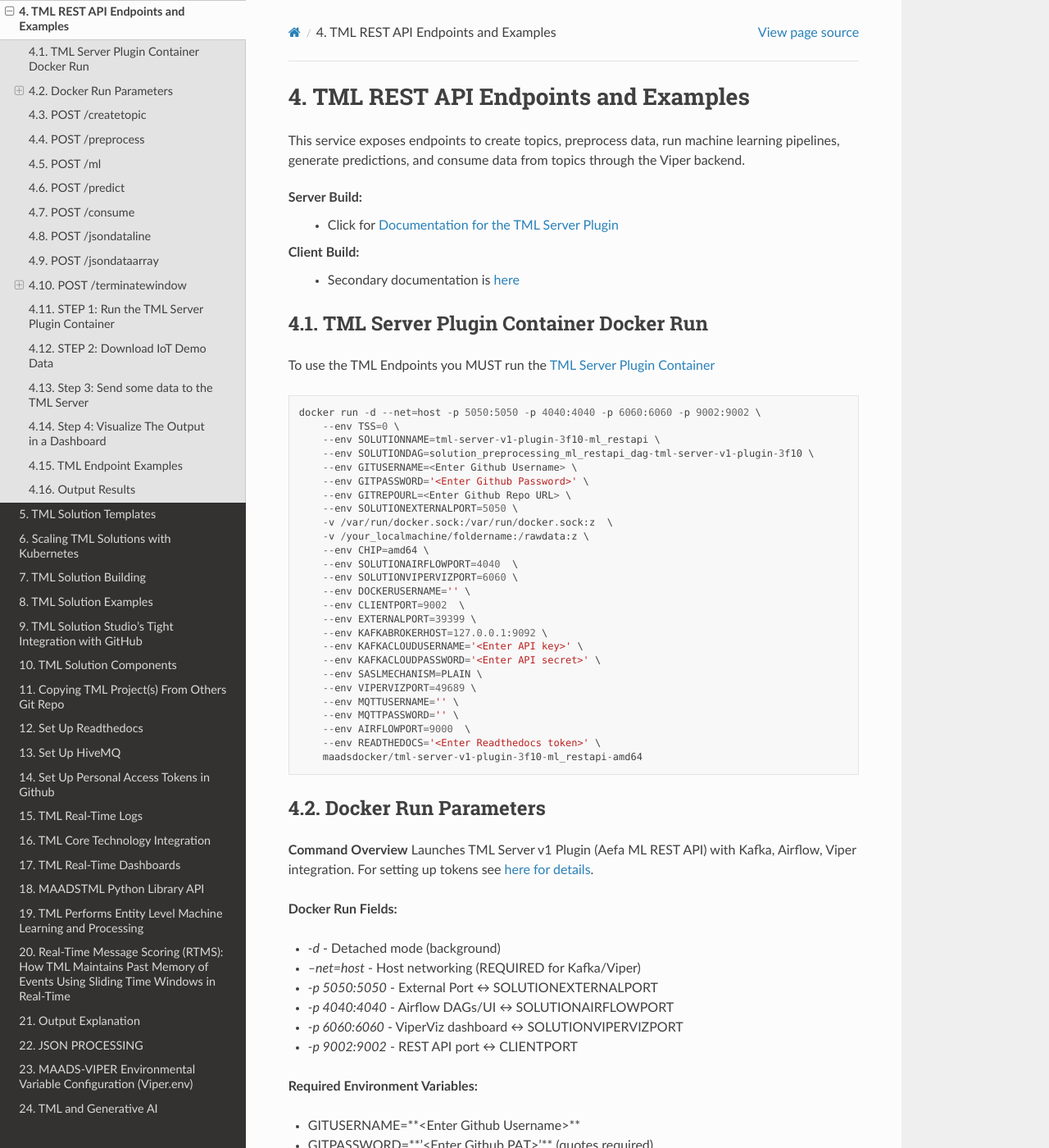
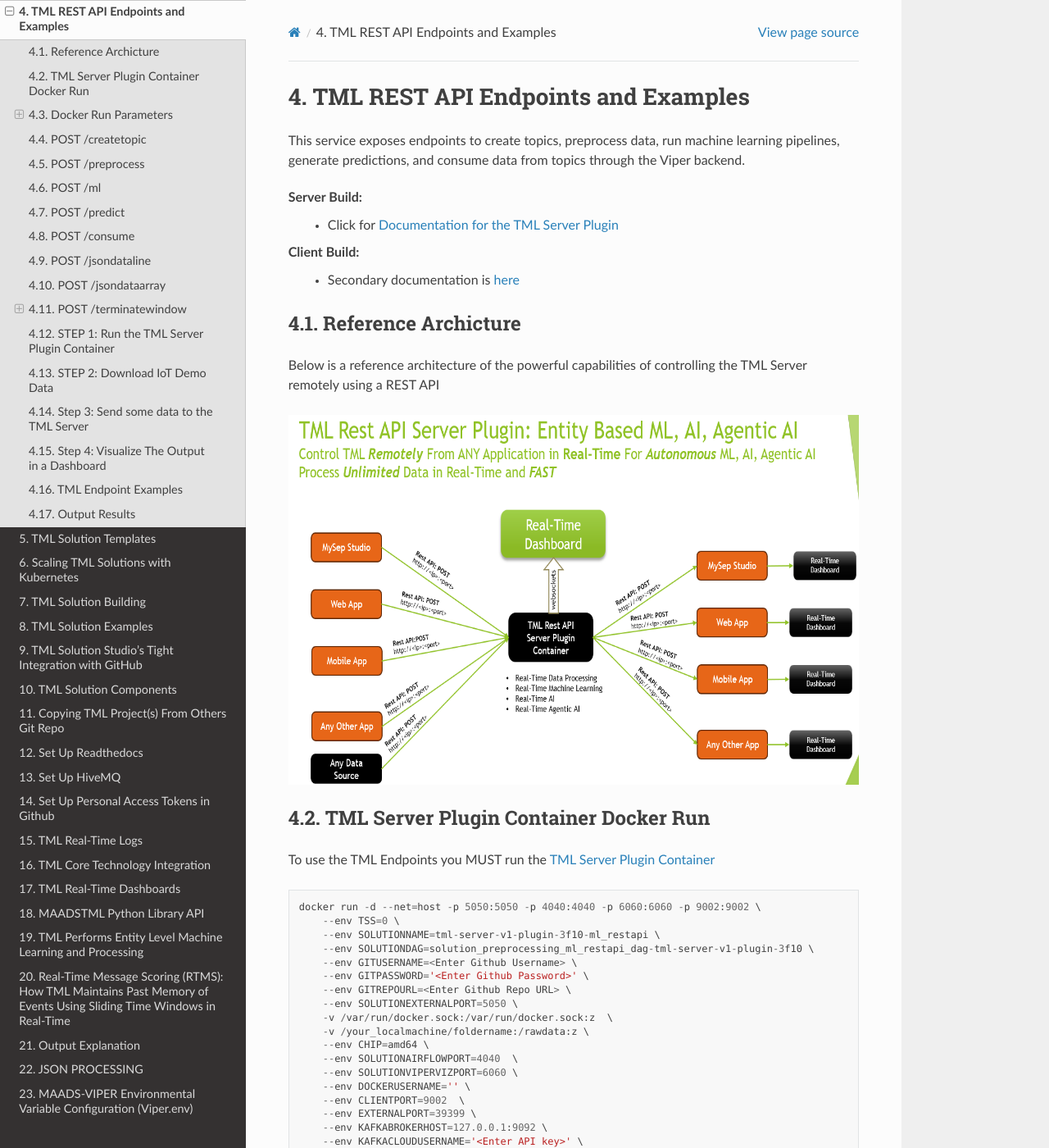
Before and after one commit to smaurice101/readthedocs, a Sphinx documentation site: the page built from docs/source/tmlapi.rst, in a window 1280 px wide and 1400 px high. Shown: the whole window at 82% size. Built offline with Sphinx 7.4.7 and the Read the Docs theme 3.1.0, drawn with Linux system fonts in a browser that asks for light colours; some of the changed text lies outside the part shown.

Commit message:
Update tmlapi.rst

```diff
--- a/docs/source/tmlapi.rst
+++ b/docs/source/tmlapi.rst
@@ -9,6 +9,14 @@
 
 Client Build:
  - Secondary documentation is `here <https://tml-server-v1-plugin-aefa-ml-restapi.readthedocs.io/en/latest/operating.html>`_
+
+Reference Archicture
+----------------------
+
+Below is a reference architecture of the powerful capabilities of controlling the TML Server remotely using a REST API
+
+.. figure:: tmlpluginarch.png
+   :scale: 70%
 
 TML Server Plugin Container Docker Run
 --------------------------------------
```
